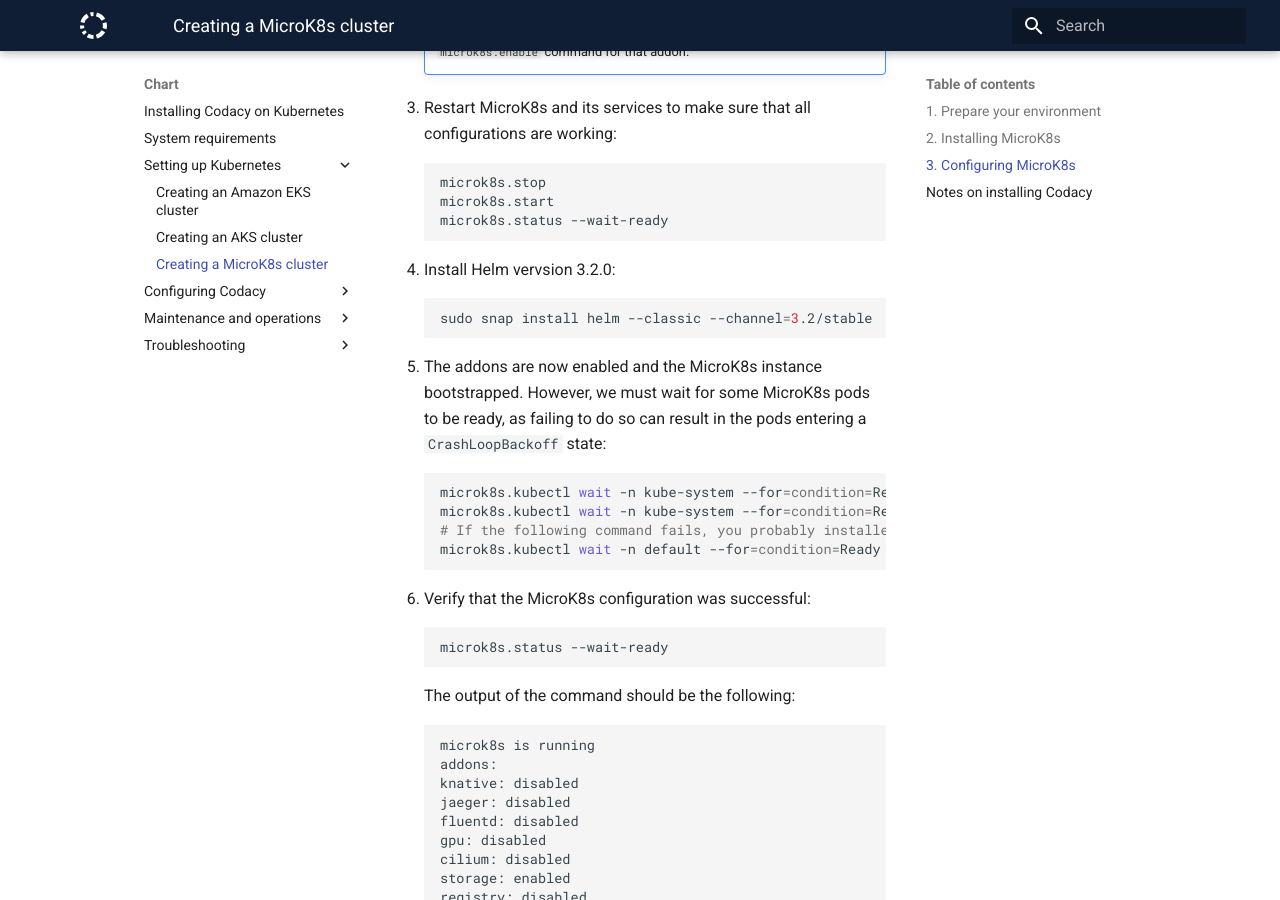
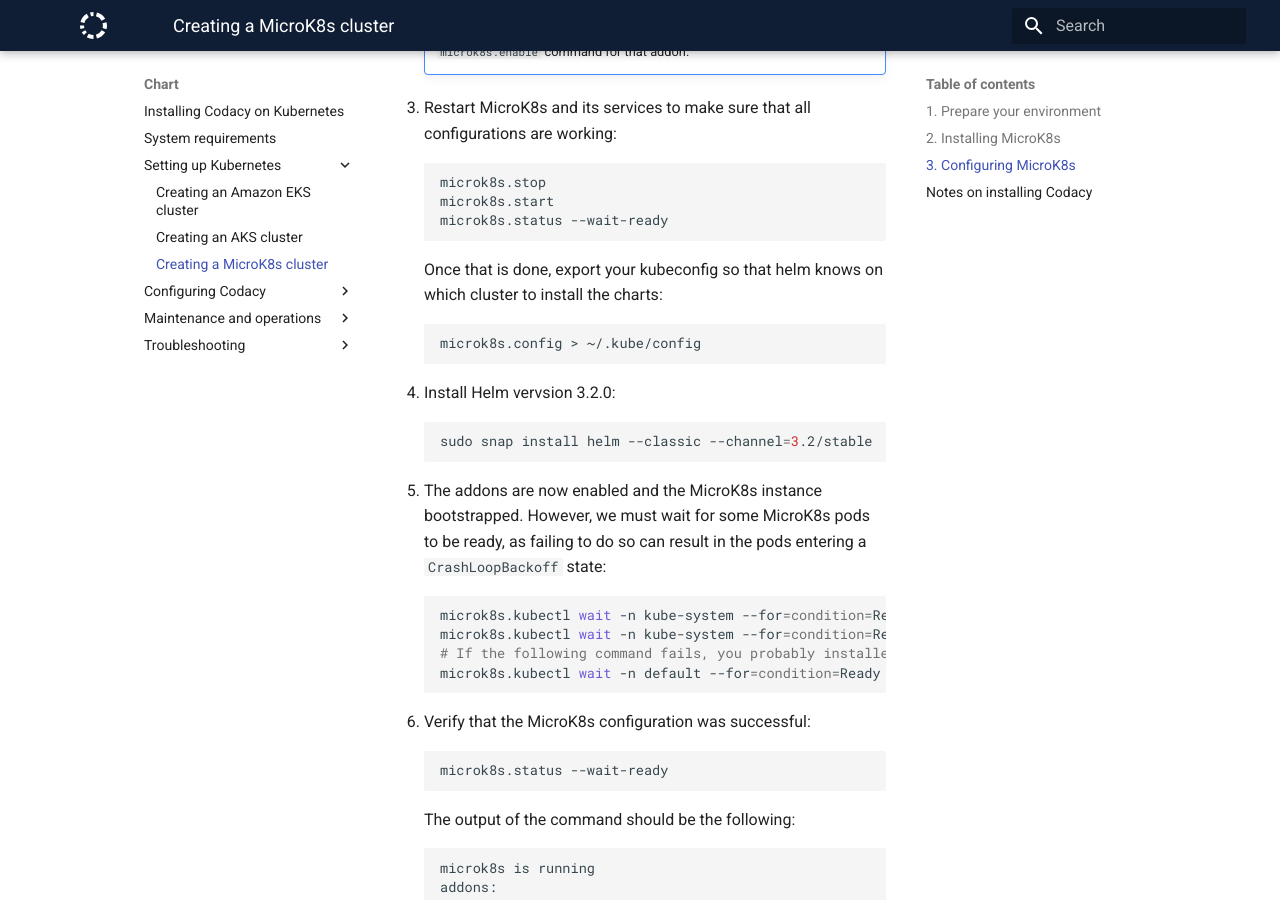
Before and after one commit to codacy/chart, an MkDocs documentation site: the page built from docs/infrastructure/microk8s-quickstart.md, in a window 1280 px wide and 900 px high, scrolled down 1811 px. Built offline with MkDocs 1.6.1 and Material for MkDocs 9.7.7, drawn with Linux system fonts in a browser that asks for light colours.

Commit message:
fix: Updated docs on kubeconfig for helm3 install

````diff
--- a/docs/infrastructure/microk8s-quickstart.md
+++ b/docs/infrastructure/microk8s-quickstart.md
@@ -77,6 +77,12 @@
     microk8s.status --wait-ready
     ```
 
+    Once that is done, export your kubeconfig so that helm knows on which cluster to install the charts:
+
+    ```bash
+    microk8s.config > ~/.kube/config
+    ```
+
 4.  Install Helm vervsion 3.2.0:
 
     ```bash
````
